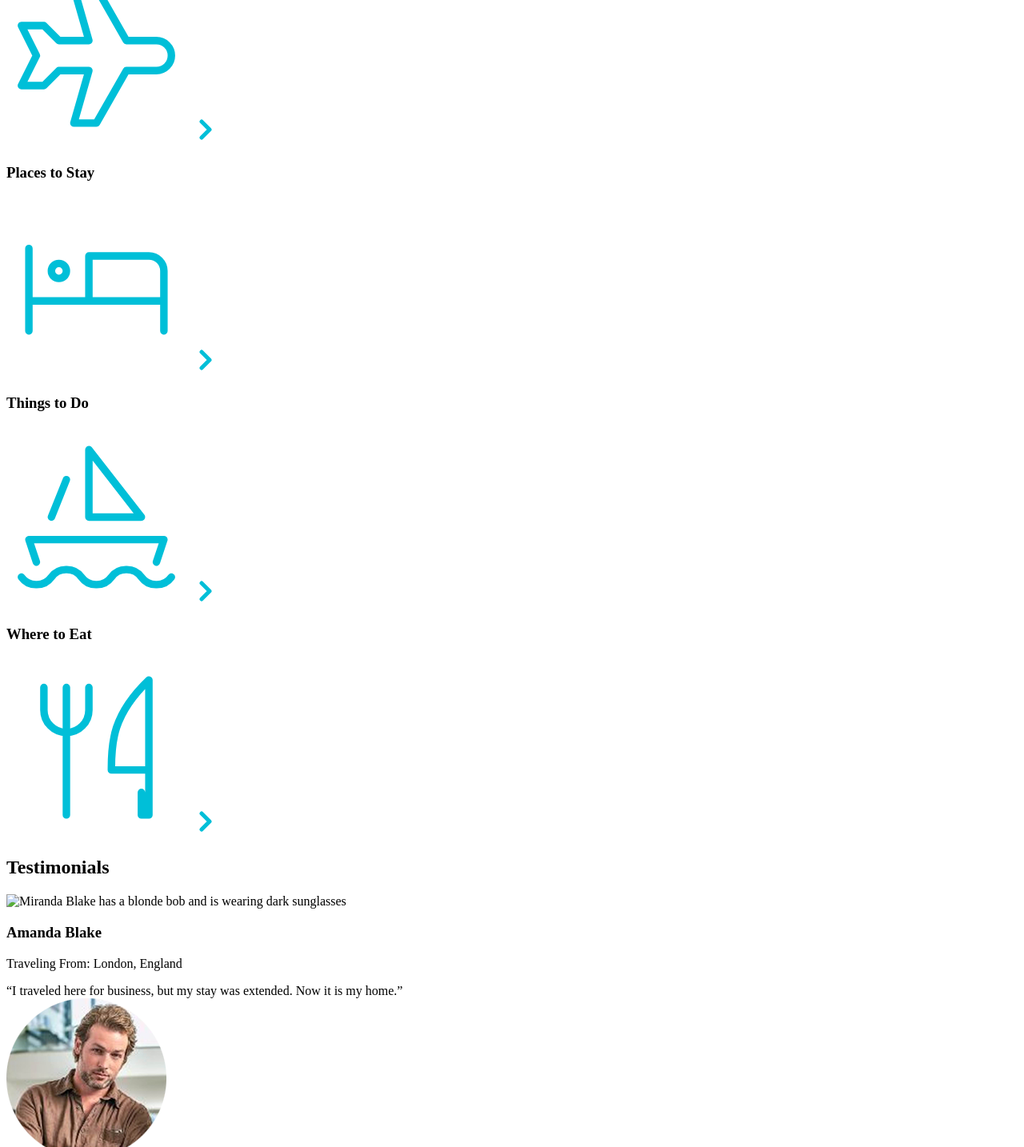
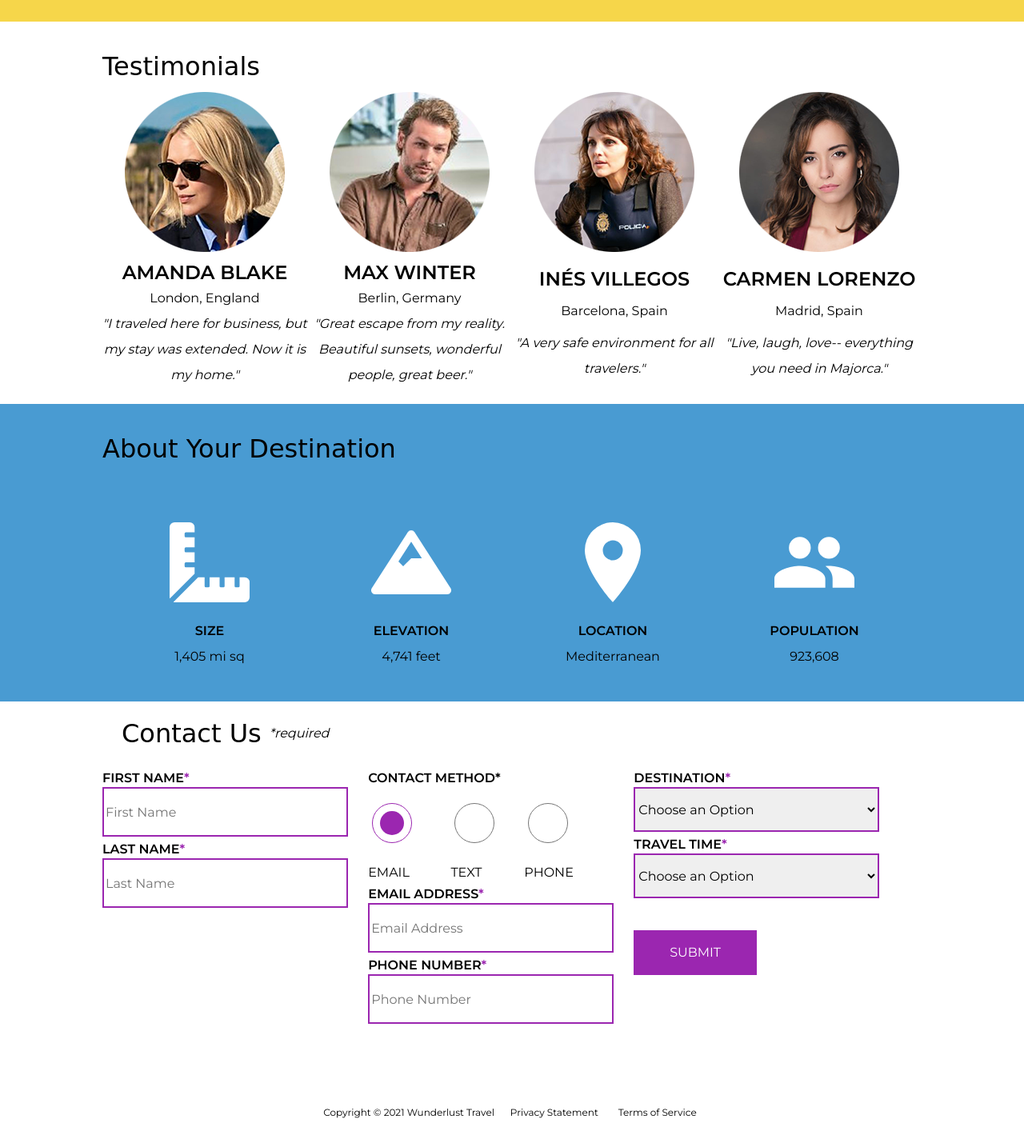
Before and after one commit to klahavich/wunderlust, a plain HTML site: page index.html in a window 1280 px wide. Shown: the part 1366-2800 px from the top of the page at 80% size. Drawn offline with Linux system fonts and the light colour scheme; a web font is replaced by a local one.

Commit message:
Update index.html

```diff
--- a/index.html
+++ b/index.html
@@ -2,159 +2,204 @@
 <html lang="en">
     <head>
         <meta charset="utf-8">
-        <meta name="description" content="Majorca travel information including destinations, inspirations, specials, and testimonials to plan your trip to Majorca.">
-        <meta name="keywords" content="Majorca, Wunderlust, Travel, Destination, Vacation, Trips">
-        <meta name="author" content="Kelsey Lahavich">
-        <meta name="viewport" content="width=device-width, initial-scale=1.0">
+        <meta name="viewport" content="width=device-width, initial-scale=1">
+        <meta name="author" content="Jessica Barnett, Christina Carrasquilla">
+        <meta name="description" content="Let Wunderlust Travel take you to beautiful Majorca this year! Majorca is a beautiful island and offers beauty and fun to its visitors">
+        <meta name="keywords" content="travel, majorca, beach, island, vacation, destination, getaway, restaurants in majorca, entertainment in majorca, testimonials from visitors">
+        <title>Wunderlust Travel</title>
         <meta name="robots" content="index,follow">
 
-        <title>Wunderlust Travel</title>
+        <!-- ~~~~~~~~~~ TWITTER CARD TAGS ~~~~~~~~~~ -->
+        <meta name="twitter:card" content="summary_large_image">
+        <meta name="twitter:site" content="@wunderlusttravel">
+        <meta name="twitter:creator" content="@wunderlusttravel">
+        <meta name="twitter:title" content="Wunderlust Travel: Majorca">
+        <meta name="twitter:description" content="Let Wunderlust Travel take you to beautiful Majorca this year! Majorca is a beautiful island and offers beauty and fun to its visitors">
+        <meta name="twitter:image" content="https://wunderlusttravel.com/images/majorca-cove.png">
 
+        <!-- ~~~~~~~~~~ OPEN GRAPH META TAGS ~~~~~~~~~~ -->
         <meta property="og:title" content="See Majorca with Wunderlust Travel">
         <meta property="og:type" content="website">
+        <meta property="og:image" content="https://wunderlusttravel.com/images/majorca-cove.png">
         <meta property="og:url" content="https://wunderlusttravel.com/majorca">
-        <meta property="og:image" content="https://wunderlusttravel.com/images/logo.png">
-        <meta property="og:description" content="Majorca travel information including destinations, inspirations, specials, and testimonials to plan your trip to Majorca.">
-        <meta property="og:site_name" content="Wunderlust Travel">
+        <meta property="og:description" content="Let Wunderlust Travel take you to beautiful Majorca this year! Majorca is a beautiful island and offers beauty and fun to its visitors">
+        <!-- ~~~~~~~~~~FAVICON ~~~~~~~~~~ -->
+        <link rel="shortcut icon" href="images/favicon.png">
 
-        <meta name="twitter:card" content="summary_large_image">
-        <meta name="twitter:creator" content="@wunderlusttravel">
-        <meta name="twitter:title" content="Wunderlust Travel: Majorca">
-        <meta name="twitter:url" content="http://www.wunderlusttravel.com">
-        <meta name="twitter:site" content="@wunderlusttravel">
-        <meta name="twitter:description" content="Majorca travel information including destinations, inspirations, specials, and testimonials to plan your trip to Majorca.">
-        <meta name="twitter:image" content="images/logo.png">
-<!--         Add all required tags in the head here - meta tags for SEO, responsiveness, and with info about the page, etc., in addition to tags to create a card on Twitter with a large image and open graph tags to allow for sharing on other social media sites -->
+        <!-- ~~~~~~~~~~ GOOGLE FONTS ~~~~~~~~~~ -->
+        <link rel="preconnect" href="https://fonts.googleapis.com">
+        <link rel="preconnect" href="https://fonts.gstatic.com" crossorigin>
+        <link href="https://fonts.googleapis.com/css2?family=Molle:ital@1&family=Montserrat:wght@400;600&display=swap" rel="stylesheet">
+        <link href="styles.css" rel="stylesheet">
     </head>
     <body>
-<!--         Reveiew the document and add the proper tags to all of the headings  throughout. Use the outline feature in the validator to ensure that these have been added correctly. See the image of the correct outline as a reference if you have questions
-
-Also review the alt text on all of the images to ensure that it is descriptive and appropriate-->
+        <a id="skip" href="#main-content">Skip to Main Content</a>
+        <!-- styling skip links: https://webaim.org/techniques/css/invisiblecontent/ -->
         <header>
-            <img src="images/logo.png" alt="The Wunderlust logo shows blue waves and the outline of two palm trees against an orange sun">
-            <h1>Wunderlust Travel</h1>
+            <a href="index.html" id="logo"><img src="images/logo.png" alt="The Wunderlust logo shows blue waves and the outline of two palm trees against an orange sun"></a>
+            <h1>Wunderlust</h1>
 			<p>Let Wunderlust Travel help you plan the trip of your dreams!</p>
             <nav>
-                <h2>Main Navigation</h2>
+                <div id="menu-toggle">
+                    <!-- responsive menu code from (with changes made to match mockups): https://css-tricks.com/three-css-alternatives-to-javascript-navigation/ -->
+                    <h2 class="sr-only">Main Navigation</h2>
+                    <!-- hidden but accessible headings from: https://webaim.org/techniques/css/invisiblecontent/ -->
+                    <input name="toggle" id="toggle" type="checkbox">
+                    <label for="toggle">Menu</label>
                     <ul>
-                    <li><a href="#">Destinations</a></li>
+                        <li class="active"><a href="#">Destinations</a></li>
                         <li><a href="#">Inspirations</a></li>
-                    <li><a href="#">Special</a></li>
+                        <li><a href="#">Specials</a></li>
                         <li><a href="#">Contact Us</a></li>
                     </ul>
+                </div>
             </nav>
         </header>
-        <main>
+        <main id="main-content">
             <article>
+                <div id="intro">
                     <h2>Majorca</h2>
                     <p>Imagine an island with turquoise blue waters, secret coves, soft golden sands, lush green foliage, rugged mountains, picturesque villages and a vibrant capital city. The island and its capital, Palma, are overflowing with character, while its beaches are famous all around the world, making it one of the most sought-after summer destinations.</p>
+                    <div id="img-grid">
                         <img src="images/majorca-waves.png" alt="Turquoise blue waters with white wave caps crashing against a rock cliff">
-                <img src="images/majorca-beach.png" alt="Turquoise blue water beach with soft golden sands">
+                        <img src="images/majorca-beach.png" alt="A calm cove with turquoise waters calmly lapping at a light sand beach">
+                        <picture>
+                            <source srcset="images/majorca-cove-small.png"
+                                media="(max-width: 500px)">
                             <img src="images/majorca-cove.png" alt="Deep blue water leading to the horizon with the island and trees in the foreground">
+                        </picture>
+                    </div>
+                </div>
+                <section id="plan">
+                    <h3>Plan Your Trip</h3>
+                    <div>
                         <section>
-                    <h2>Plan Your Trip</h2>
-                    <section>
-                        <h3>How to Get There</h3>
-                        <svg xmlns="http://www.w3.org/2000/svg" class="icon icon-tabler icon-tabler-plane" width="225" height="225" viewBox="0 0 24 24" stroke-width="1" stroke="#00bfd8" fill="none" stroke-linecap="round" stroke-linejoin="round"> <path stroke="none" d="M0 0h24v24H0z" fill="none"/> <path d="M16 10h4a2 2 0 0 1 0 4h-4l-4 7h-3l2 -7h-4l-2 2h-3l2 -4l-2 -4h3l2 2h4l-2 -7h3z" /></svg>
+                            <h4>How to Get There</h4>
                             <a href="#" title="Search for flights">
-                            <svg xmlns="http://www.w3.org/2000/svg" class="icon icon-tabler icon-tabler-chevron-right" width="40" height="40" viewBox="0 0 24 24" stroke-width="3" stroke="#00bfd8" fill="none" stroke-linecap="round" stroke-linejoin="round"><path stroke="none" d="M0 0h24v24H0z" fill="none"/><polyline points="9 6 15 12 9 18" /></svg>
+                                <img src="images/get.svg" alt="airplane icon">
                             </a>
                         </section>
                         <section>
-                        <h3>Places to Stay</h3>
-                        <svg xmlns="http://www.w3.org/2000/svg" class="icon icon-tabler icon-tabler-bed" width="225" height="225" viewBox="0 0 24 24" stroke-width="1" stroke="#00bfd8" fill="none" stroke-linecap="round" stroke-linejoin="round"><path stroke="none" d="M0 0h24v24H0z" fill="none"/><path d="M3 7v11m0 -4h18m0 4v-8a2 2 0 0 0 -2 -2h-8v6" /><circle cx="7" cy="10" r="1" /></svg>
+                            <h4>Places to Stay</h4>
                             <a href="#" title="Search for hotels">
-                            <svg xmlns="http://www.w3.org/2000/svg" class="icon icon-tabler icon-tabler-chevron-right" width="40" height="40" viewBox="0 0 24 24" stroke-width="3" stroke="#00bfd8" fill="none" stroke-linecap="round" stroke-linejoin="round"><path stroke="none" d="M0 0h24v24H0z" fill="none"/><polyline points="9 6 15 12 9 18" /></svg>
+                                <img src="images/stay.svg" alt="bed icon">
                             </a>
                         </section>
                         <section>
-                        <h3>Things to Do</h3>
-                        <svg xmlns="http://www.w3.org/2000/svg" class="icon icon-tabler icon-tabler-sailboat" width="225" height="225" viewBox="0 0 24 24" stroke-width="1" stroke="#00bfd8" fill="none" stroke-linecap="round" stroke-linejoin="round"><path stroke="none" d="M0 0h24v24H0z" fill="none"/><path d="M2 20a2.4 2.4 0 0 0 2 1a2.4 2.4 0 0 0 2 -1a2.4 2.4 0 0 1 2 -1a2.4 2.4 0 0 1 2 1a2.4 2.4 0 0 0 2 1a2.4 2.4 0 0 0 2 -1a2.4 2.4 0 0 1 2 -1a2.4 2.4 0 0 1 2 1a2.4 2.4 0 0 0 2 1a2.4 2.4 0 0 0 2 -1" /><path d="M4 18l-1 -3h18l-1 3" /><path d="M11 12h7l-7 -9v9" /><line x1="8" y1="7" x2="6" y2="12" /></svg>
+                            <h4>Things to Do</h4>
                             <a href="#" title="Search for Activities">
-                            <svg xmlns="http://www.w3.org/2000/svg" class="icon icon-tabler icon-tabler-chevron-right" width="40" height="40" viewBox="0 0 24 24" stroke-width="3" stroke="#00bfd8" fill="none" stroke-linecap="round" stroke-linejoin="round"><path stroke="none" d="M0 0h24v24H0z" fill="none"/><polyline points="9 6 15 12 9 18" /></svg>
+                                <img src="images/do.svg" alt="sailboat icon">
                             </a>
                         </section>
                         <section>
-                        <h3>Where to Eat</h3>
-                        <svg xmlns="http://www.w3.org/2000/svg" class="icon icon-tabler icon-tabler-tools-kitchen-2" width="225" height="225" viewBox="0 0 24 24" stroke-width="1" stroke="#00bfd8" fill="none" stroke-linecap="round" stroke-linejoin="round"><path stroke="none" d="M0 0h24v24H0z" fill="none"/><path d="M19 3v12h-5c-.023 -3.681 .184 -7.406 5 -12zm0 12v6h-1v-3m-10 -14v17m-3 -17v3a3 3 0 1 0 6 0v-3" /></svg>
+                            <h4>Where to Eat</h4>
                             <a href="#" title="Search for Restaurants">
-                            <svg xmlns="http://www.w3.org/2000/svg" class="icon icon-tabler icon-tabler-chevron-right" width="40" height="40" viewBox="0 0 24 24" stroke-width="3" stroke="#00bfd8" fill="none" stroke-linecap="round" stroke-linejoin="round"><path stroke="none" d="M0 0h24v24H0z" fill="none"/><polyline points="9 6 15 12 9 18" /></svg>
+                                <img src="images/eat.svg" alt="fork and spoon icon">
                             </a>
                         </section>
+                    </div>
+                </section>
+                <section id="testimonials">
+                    <h3>Testimonials</h3>
+                    <div>
+                        <section>
+                            <img src="images/miranda-blake.png" alt="Miranda Blake has a blonde bob and is wearing dark sunglasses">
+                            <h4>Amanda Blake</h4>
+                            <p>London, England</p>
+                            <q>"I traveled here for business, but my stay was extended. Now it is my home."</q>
                         </section>
                         <section>
-                    <h2>Testimonials</h2>
-                    <section>
-                        <img src="images/mirando-blake.png" alt="Miranda Blake has a blonde bob and is wearing dark sunglasses">
-                        <h3>Amanda Blake</h3>
-                        <p>Traveling From: London, England</p>
-                        <q>I traveled here for business, but my stay was extended. Now it is my home.</q>
+                            <img src="images/max-winter.png" alt="Max Winter has dark blonde hair and a trimmed beard and mustache">
+                            <h4>Max Winter</h4>
+                            <p>Berlin, Germany</p>
+                            <q>"Great escape from my reality. Beautiful sunsets, wonderful people, great beer."</q>
                         </section>
                         <section>
-                        <img src="images/max-winter.png" alt="Max Winter has dark brown hair and wearing a stripped blue shirt">
-                        <h3>Max Winter</h3>
-                        <p>Traveling From: Berlin, Germany</p>
-                        <q>Great escape from my reality. Beautiful sunsets, wonderful people, great beer.</q>
-                    </section>
-                    <section>
-                        <img src="images/ines-villegoes.png" alt="Ines Villegos has short, blonde hair and is wearing a purple shirt">
-                        <h3>Inés Villegos</h3>
-                        <p>Traveling From: Barcelona, Spain</p>
-                        <q>A very safe environment for all travelers.</q>
+                            <img src="images/ines-villegoes.png" alt="Ines Villegos has shoulder-length, wavy, brown hair and is wearing a brown sweater">
+                            <h4>Inés Villegos</h4>
+                            <p>Barcelona, Spain</p>
+                            <q>"A very safe environment for all travelers."</q>
                         </section>
                         <section>
                             <img src="images/carmen-lorenzo.png" alt="Carmen Lorenzo has long, dark brown hair and is wearing gold hoop earrings">
-                        <h3>Carmen Lorenzo</h3>
-                        <p>Traveling From: Madrid, Spain</p>
-                        <q>Live, laugh, love-- everything you need in Majorca.</q>
+                            <h4>Carmen Lorenzo</h4>
+                            <p>Madrid, Spain</p>
+                            <q>"Live, laugh, love-- everything you need in Majorca."</q>
                         </section>
+                    </div>
+                </section>
+                <section id="about">
+                    <h3>About Your Destination</h3>
+                    <div>
+                        <section>
+                            <img src="images/size.svg" alt="ruler icon">
+                            <h4>Size</h4>
+                            <p>1,405 mi sq</p>
                         </section>
                         <section>
-                    <h2>About Your Destination</h2>
-                    <section>
-                        <svg xmlns="http://www.w3.org/2000/svg" class="icon icon-tabler icon-tabler-ruler-2" width="225" height="225" viewBox="0 0 24 24" stroke-width="1" stroke="#a905b6" fill="none" stroke-linecap="round" stroke-linejoin="round"><path stroke="none" d="M0 0h24v24H0z" fill="none"/><path d="M17 3l4 4l-14 14l-4 -4z" /><path d="M16 7l-1.5 -1.5" /><path d="M13 10l-1.5 -1.5" /><path d="M10 13l-1.5 -1.5" /><path d="M7 16l-1.5 -1.5" /></svg>
-                        <h3>Size</h3>
-                        <p>1,405 miles squared</p>
-                    </section>
-                    <section>
-                        <svg xmlns="http://www.w3.org/2000/svg" class="icon icon-tabler icon-tabler-arrow-top-bar" width="225" height="225" viewBox="0 0 24 24" stroke-width="1" stroke="#a905b6" fill="none" stroke-linecap="round" stroke-linejoin="round"><path stroke="none" d="M0 0h24v24H0z" fill="none"/><line x1="12" y1="21" x2="12" y2="3" /><path d="M15 6l-3 -3l-3 3" /><line x1="9" y1="21" x2="15" y2="21" /></svg>
-                        <h3>Elevation</h3>
+                            <img src="images/elevation.svg" alt="mountain icon">
+                            <h4>Elevation</h4>
                             <p>4,741 feet</p>
                         </section>
                         <section>
-                        <svg xmlns="http://www.w3.org/2000/svg" class="icon icon-tabler icon-tabler-map-pin" width="225" height="225" viewBox="0 0 24 24" stroke-width="1" stroke="#a905b6" fill="none" stroke-linecap="round" stroke-linejoin="round"><path stroke="none" d="M0 0h24v24H0z" fill="none"/><circle cx="12" cy="11" r="3" /><path d="M17.657 16.657l-4.243 4.243a2 2 0 0 1 -2.827 0l-4.244 -4.243a8 8 0 1 1 11.314 0z" /></svg>
-                        <h3>Location</h3>
+                            <img src="images/location.svg" alt="location pin icon">
+                            <h4>Location</h4>
                             <p>Mediterranean</p>
                         </section>
                         <section>
-                        <svg xmlns="http://www.w3.org/2000/svg" class="icon icon-tabler icon-tabler-users" width="225" height="225" viewBox="0 0 24 24" stroke-width="1" stroke="#a905b6" fill="none" stroke-linecap="round" stroke-linejoin="round"><path stroke="none" d="M0 0h24v24H0z" fill="none"/><circle cx="9" cy="7" r="4" /><path d="M3 21v-2a4 4 0 0 1 4 -4h4a4 4 0 0 1 4 4v2" /><path d="M16 3.13a4 4 0 0 1 0 7.75" /><path d="M21 21v-2a4 4 0 0 0 -3 -3.85" /></svg>
-                        <h3>Population</h3>
+                            <img src="images/population.svg" alt="people icon">
+                            <h4>Population</h4>
                             <p>923,608</p>
                         </section>
+                    </div>
                 </section>
-                <section>
-                    <h2>Contact Us</h2>
+                <section id="contact">
+                    <h3>Contact Us <span class="form-required">*required</span></h3>
                     <form method="post" action="https://wp.zybooks.com/form-viewer.php">
-                        <label for="fName">First Name<span>*</span></label>
-                        <input type="text" name="fName" id="fName" autocomplete="given-name" required>
-                        <label for="lName">Last Name<span>*</span></label>
-                        <input type="text" name="lName" id="lName" autocomplete="family-name" required>
+                        <div id="names">
+                            <label for="fName">First Name<span class="required">*</span></label>
+                            <input type="text" name="fName" id="fName" autocomplete="given-name" placeholder="First Name" required>
+                            <!-- custom input styles from https://moderncss.dev/custom-css-styles-for-form-inputs-and-textareas/ -->
+                            <label for="lName">Last Name<span class="required">*</span></label>
+                            <input type="text" name="lName" id="lName" autocomplete="family-name" placeholder="Last Name" required>
+                        </div>
+                        <div id="nums">
                             <fieldset>
-                            <legend>Contact Method<span>*</span></legend>
-                            <input type="radio" name="contactPref" id="prefEmail" required>
-                            <label for="prefEmail">Email</label>
+                                <legend>Contact Method<span class="required">*</span></legend>
+                                <!-- custom radio button styles from https://moderncss.dev/pure-css-custom-styled-radio-buttons/ -->
+                                <label for="prefEmail">
+                                    <span class="radio-input">
+                                        <input type="radio" name="contactPref" id="prefEmail" required checked>
+                                        <span class="radio-control"></span>
+                                    </span>
+                                    <span class="radio-label">Email</span>
+                                </label>
+                                <label for="prefText">
+                                    <span class="radio-input">
                                         <input type="radio" name="contactPref" id="prefText">
-                            <label for="prefText">Text</label>
+                                        <span class="radio-control"></span>
+                                    </span>
+                                    <span class="radio-label">Text</span>
+                                </label>
+                                <label for="prefPhone">
+                                    <span class="radio-input">
                                         <input type="radio" name="contactPref" id="prefPhone">
-                            <label for="prefPhone">Phone</label>
+                                        <span class="radio-control"></span>
+                                    </span>
+                                    <span class="radio-label">Phone</span>
+                                </label>
                             </fieldset>
-                        <label for="email">Email Address</label>
-                        <input type="email" name="email" id="email" autocomplete="email">
-                        <label for="phone">Phone Number</label>
-                        <input type="tel" name="phone" id="phone" autocomplete="tel">
-                        <label for="destination">Destination<span>*</span></label>
+                            <label for="email">Email Address<span class="required">*</span></label>
+                            <input type="email" name="email" id="email" autocomplete="email" placeholder="Email Address" required>
+                            <label for="phone">Phone Number<span class="required">*</span></label>
+                            <input type="tel" name="phone" id="phone" autocomplete="tel" placeholder="Phone Number" required>
+                        </div>
+                        <div id="selects">
+                            <!-- custom select styles from: https://moderncss.dev/custom-select-styles-with-pure-css/ -->
+                            <label for="destination">Destination<span class="required">*</span></label>
+                            <div class="custom-select">
                                 <select name="destination" id="destination" required>
-                            <option value="">Choose an Option</option>
+                                    <option value="" disabled selected>Choose an Option</option>
                                     <option value="barcelona">Barcelona</option>
                                     <option value="granada">Granada</option>
                                     <option value="ibiza">Ibiza</option>
@@ -164,16 +209,22 @@ Also review the alt text on all of the images to ensure that it is descriptive a
                                     <option value="tenerife">Tenerife</option>
                                     <option value="valencia">Valencia</option>
                                 </select>
-                        <label for="travelTime">Travel Time<span>*</span></label>
+                                <span class="focus"></span>
+                            </div>
+                            <label for="travelTime">Travel Time<span class="required">*</span></label>
+                            <div class="custom-select">
                                 <select name="travelTime" id="travelTime" required>
-                            <option value="">Choose an Option</option>
+                                    <option value="" disabled selected>Choose an Option</option>
                                     <option value="fall">Fall</option>
                                     <option value="winter">Winter</option>
                                     <option value="spring">Spring</option>
                                     <option value="summer">Summer</option>
                                     <option value="flexible">Flexible</option>
                                 </select>
-                        <input type="submit" name="mySubmit" id="mySubmit" value="Submit Form">
+                                <span class="focus"></span>
+                            </div>
+                            <input type="submit" name="mySubmit" id="mySubmit" value="Submit">
+                        </div>
                     </form>
                 </section>
             </article>
```
Lines whose indentation alone changed are shown as unchanged.
